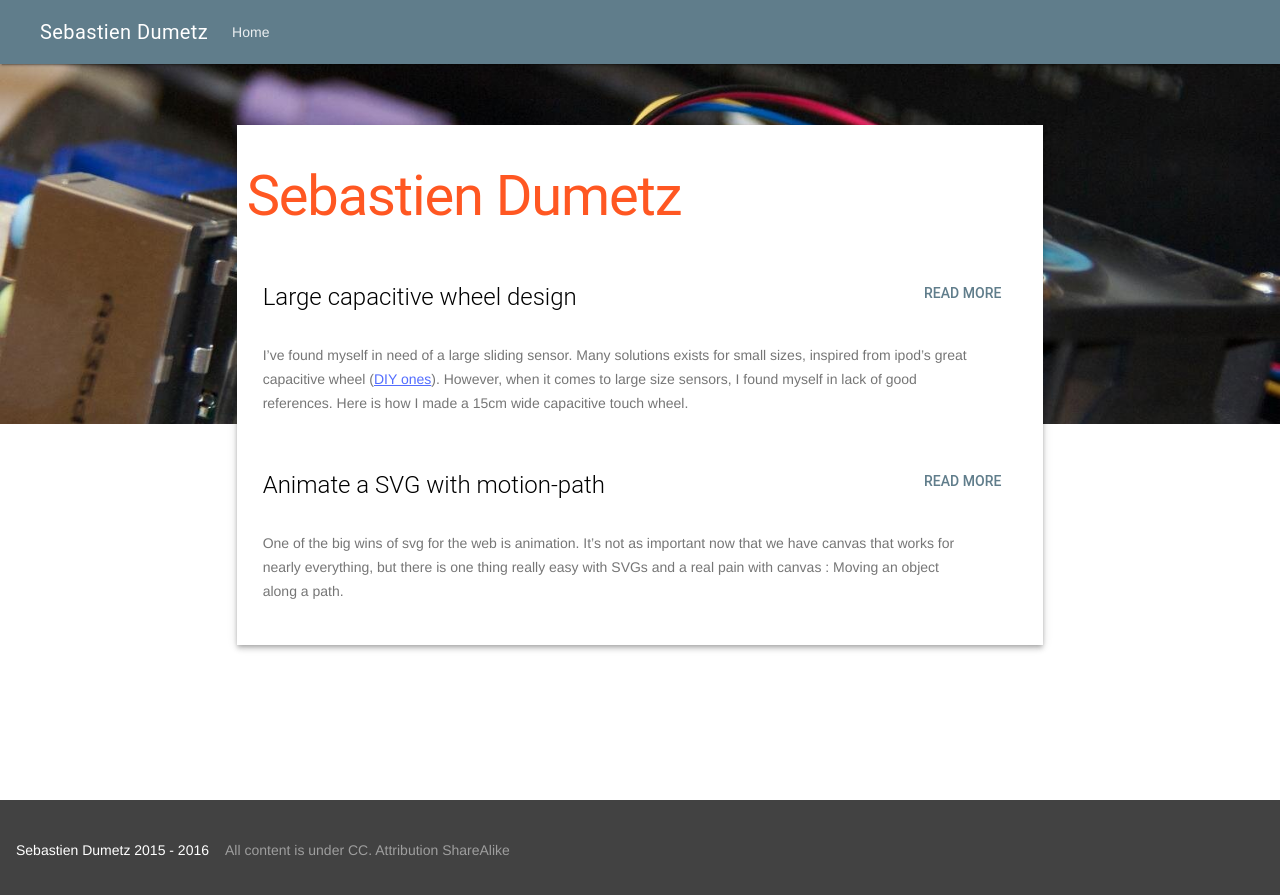
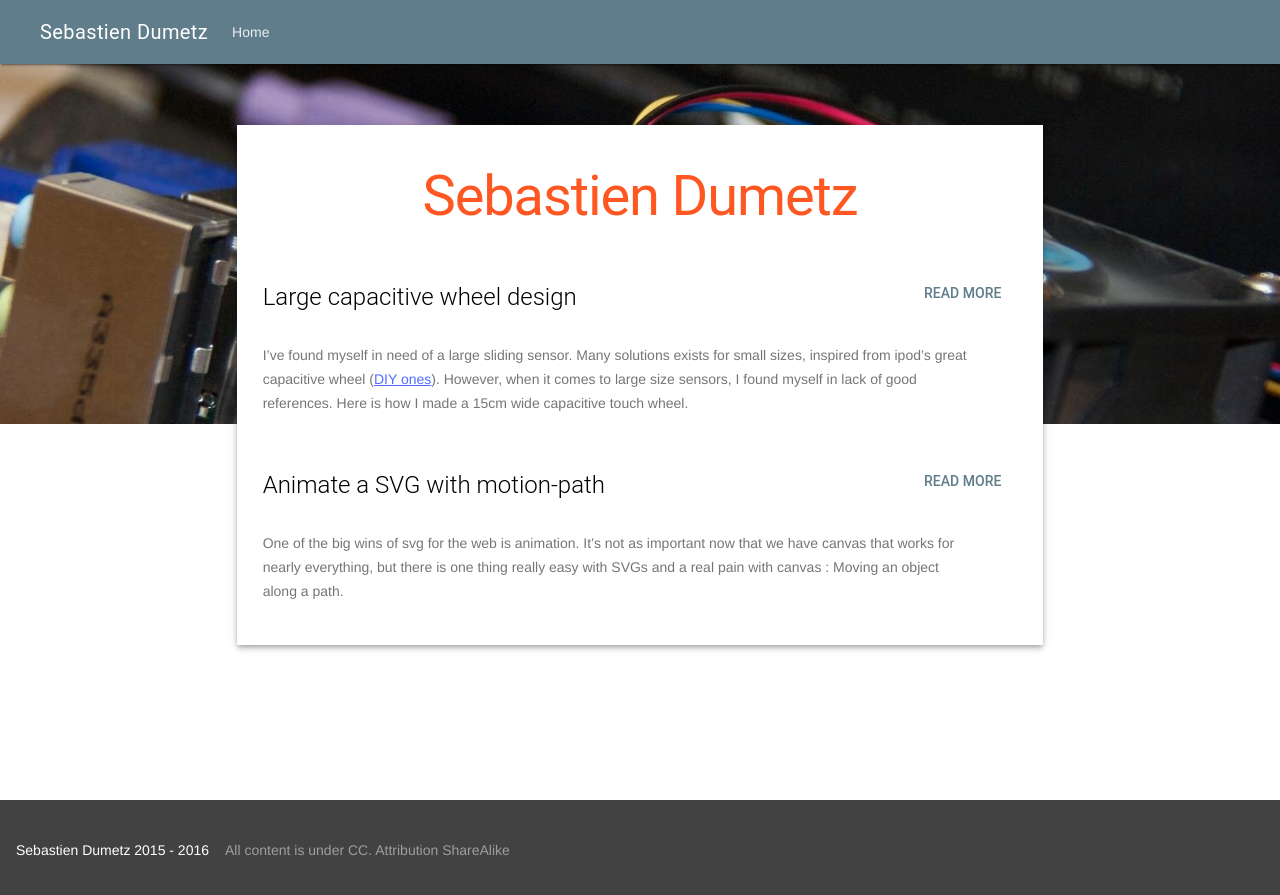
Before and after one commit to sdumetz/sdumetz.github.io, a Jekyll site: the page built from index.html, in a window 1280 px wide. Shown: the top 895 px of the page. Built offline with Jekyll 4.4.1, drawn with Linux system fonts in a browser that asks for light colours.

Commit message:
minor style reflow

```diff
--- a/_includes/image_card.html
+++ b/_includes/image_card.html
@@ -1,6 +1,5 @@
 <div class="mdl-card mdl-shadow--2dp image-card">
-  <div class="mdl-card__title">
-    <img src="{{include.image}}" alt="{{include.alt}}">
+  <div class="mdl-card__title" style="background: url('{{include.image}}') center/cover;height: 120px;color:#fff;">
     <h2 class="mdl-card__title-text">{{include.title}}</h2>
   </div>
   <div class="mdl-card__supporting-text  mdl-card--border">
--- a/_layouts/default.html
+++ b/_layouts/default.html
@@ -5,7 +5,7 @@
     <meta name="viewport" content="width=device-width, initial-scale=1">
     <meta name="author" content="Sebastien Dumetz">
     {% if page.title %}
-      <title>{{page.title}}</title>
+      <title>Sebastien Dumetz | {{page.title}}</title>
       <meta property="og:title" content="{{page.title}}"/>
       {% if page.excerpt %}
         <meta name=”description” content="{{page.excerpt | strip_html | truncatewords:155}}">
--- a/_layouts/front.html
+++ b/_layouts/front.html
@@ -7,7 +7,7 @@
   <div class="container mdl-grid">
     <div class="mdl-cell mdl-cell--2-col mdl-cell--hide-tablet mdl-cell--hide-phone"></div>
     <div class="site-content mdl-color--white mdl-shadow--4dp content mdl-color-text--grey-800 mdl-cell mdl-cell--8-col">
-      <h1>{{page.title}}</h1>
+      <h1 style="text-align:center">{{page.title}}</h1>
       {{content}}
     </div>
   </div>
```
